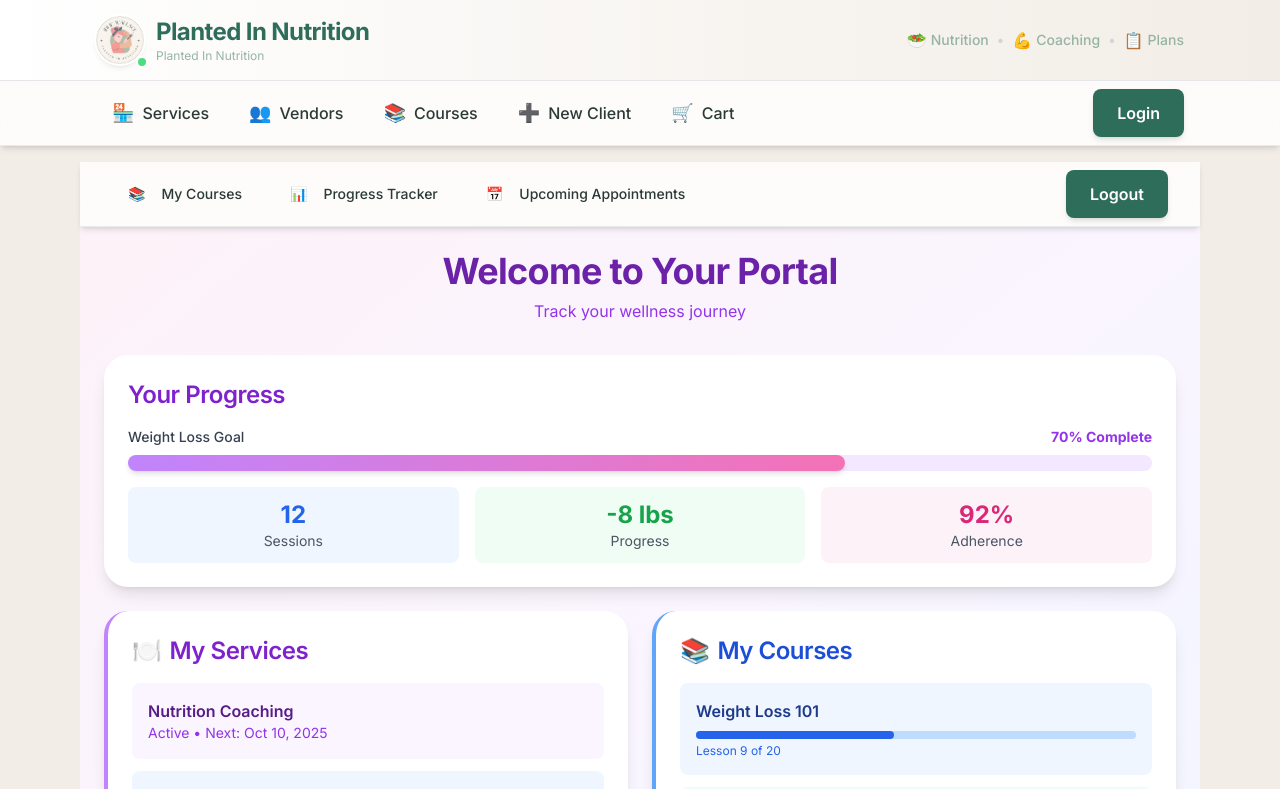
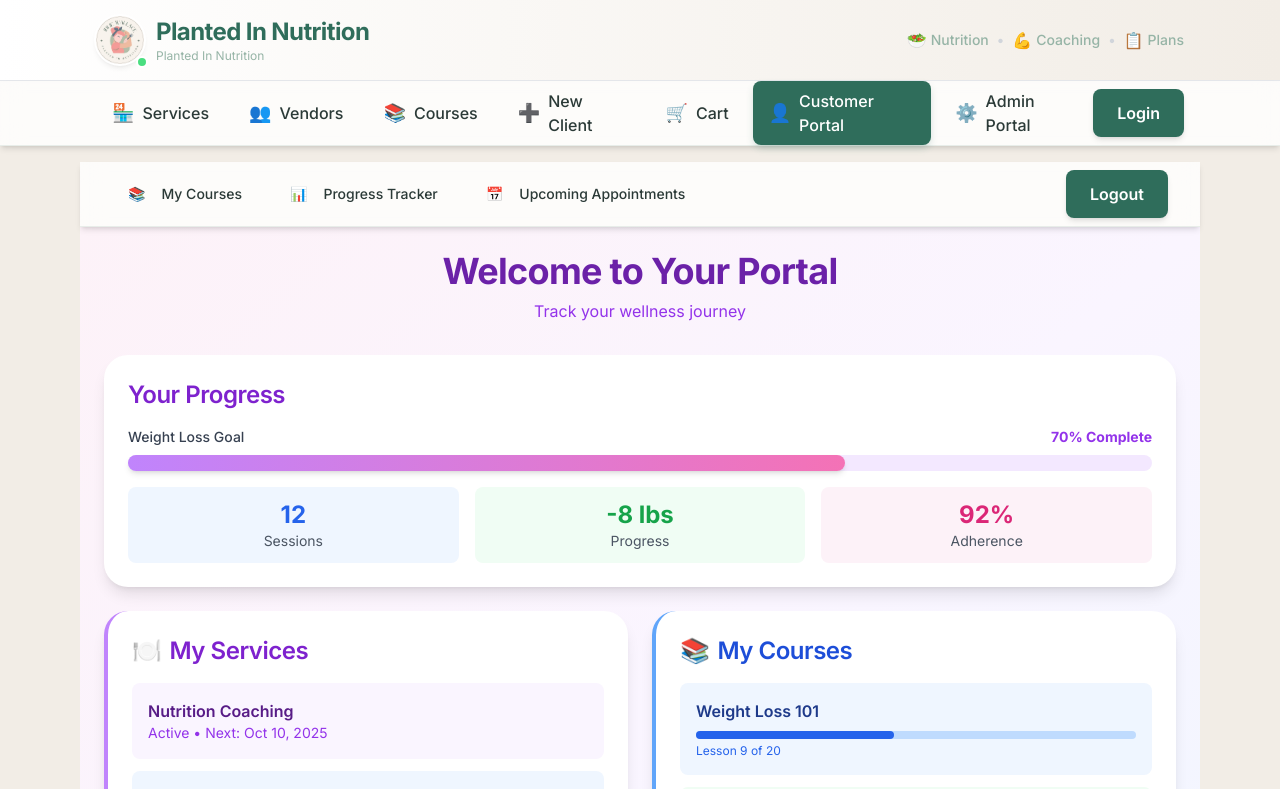
Before and after one commit to mr601s/nutritionist-marketplace-crm, a Next.js app: page /customer in a window 1280 px wide. Shown: the top 789 px of the page. Built offline with nearby package versions, Linux system fonts and the light colour scheme.

Commit message:
Add Customer and Admin Portal links to Nav

```diff
--- a/components/Nav.tsx
+++ b/components/Nav.tsx
@@ -11,6 +11,8 @@ export default function Nav() {
     { href: "/courses", label: "Courses", icon: "📚" },
     { href: "/intake", label: "New Client", icon: "➕" },
     { href: "/cart", label: "Cart", icon: "🛒" },
+    { href: "/customer", label: "Customer Portal", icon: "👤" },
+    { href: "/admin", label: "Admin Portal", icon: "⚙️" },
   ];
 
   return (
@@ -26,12 +28,12 @@ export default function Nav() {
                   pathname === item.href ? "active" : ""
                 }`}
               >
-                <span className="text-lg" aria-hidden="true">{item.icon}</span>
+                <span aria-hidden="true" className="text-lg">{item.icon}</span>
                 <span className="hidden sm:inline">{item.label}</span>
               </Link>
             ))}
           </div>
-          <Link href="/login" className="btn-brand">
+          <Link className="btn-brand" href="/login">
             Login
           </Link>
         </div>
```
